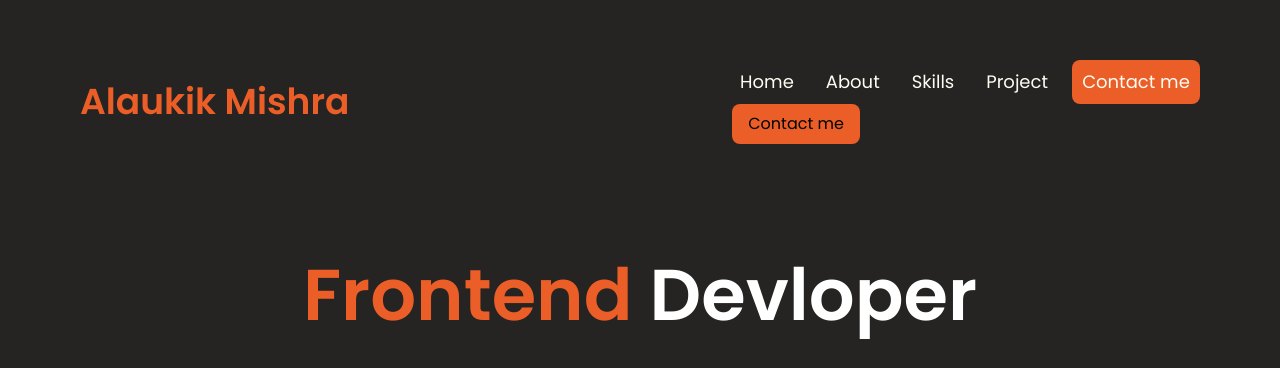
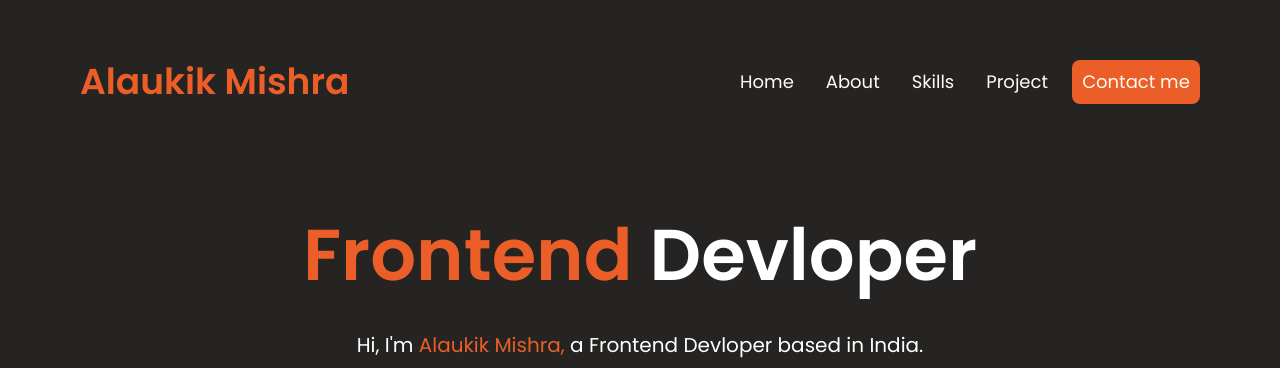
Before and after one commit to Alaukik1210/portfolio, a plain HTML site: page index.html in a window 1280 px wide. Shown: the top 368 px of the page. Drawn offline with nearby package versions, Linux system fonts and the light colour scheme.

Commit message:
fixed button

```diff
--- a/index.html
+++ b/index.html
@@ -46,9 +46,9 @@
 						<li class="rounded-lg border-none hover:text-text p-2"><a href="#about">About</a></li>
 						<li class="rounded-lg border-none hover:text-text p-2"><a href="#skills">Skills</a></li>
 						<li class="rounded-lg border-none hover:text-text p-2"><a href="#project">Project</a></li>
-						<a href="#contact"> <button class="rounded-lg border-none bg-text p-2 w-[8rem] outline-none hover:bg-orange-900">Contact me</button></a>
+						<a href="#contact"> <button class="rounded-lg border-none bg-text pt-2 pb-2  w-[8rem] outline-none hover:bg-orange-900">Contact me</button></a>
 					</ul>
-					<a href="#contact"> <button class="rounded-lg border-none bg-text p-2 w-[8rem] outline-none hover:bg-orange-900">Contact me</button></a>
+					<a href="#contact"> <button class=" sm:hidden rounded-lg border-none bg-text p-2 w-[8rem] outline-none hover:bg-orange-900 text-white">Contact me</button></a>
 				</div>
 			</nav>
 			<div id="home" class="hero flex justify-center items-center h-[40dvh]">
```
